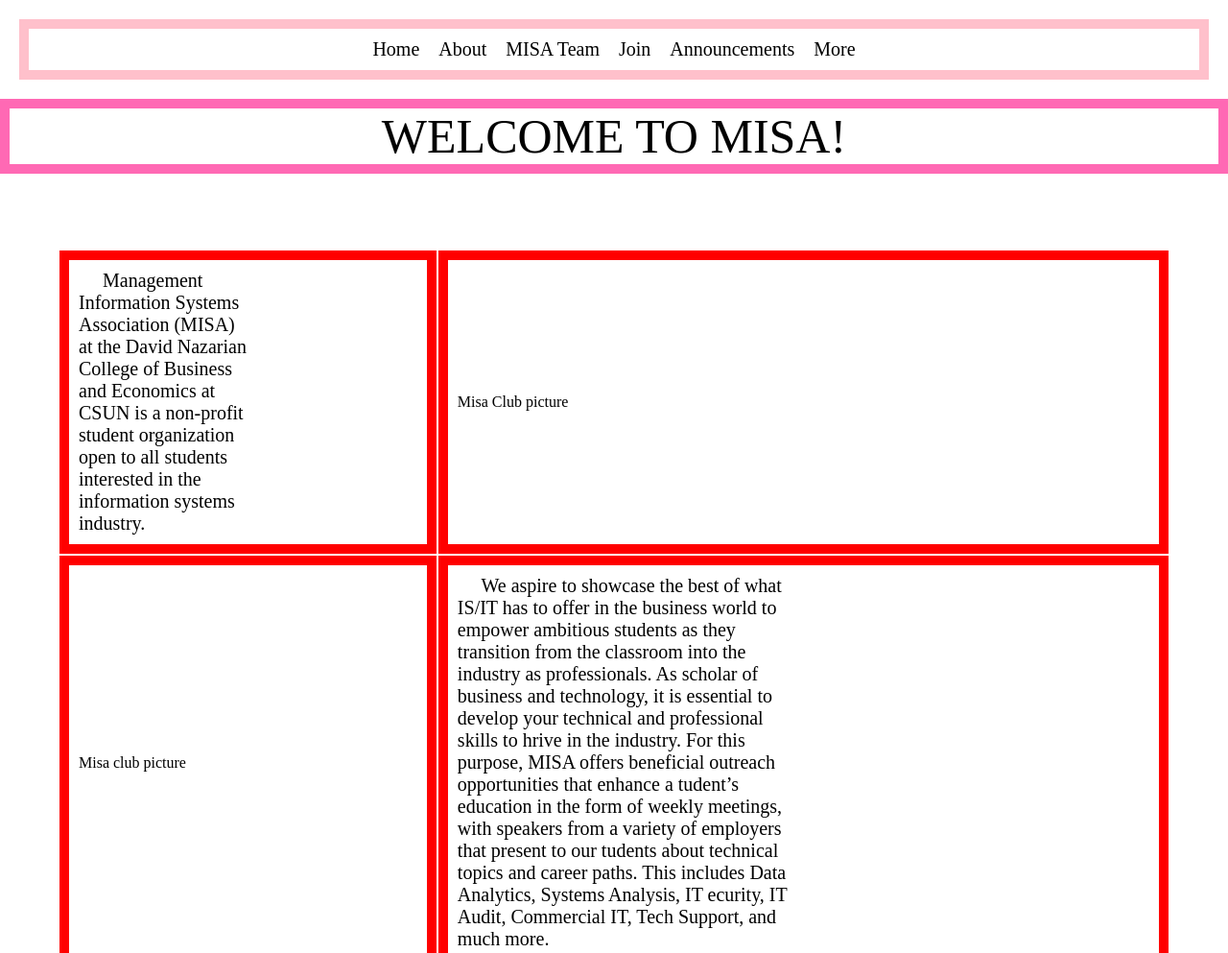
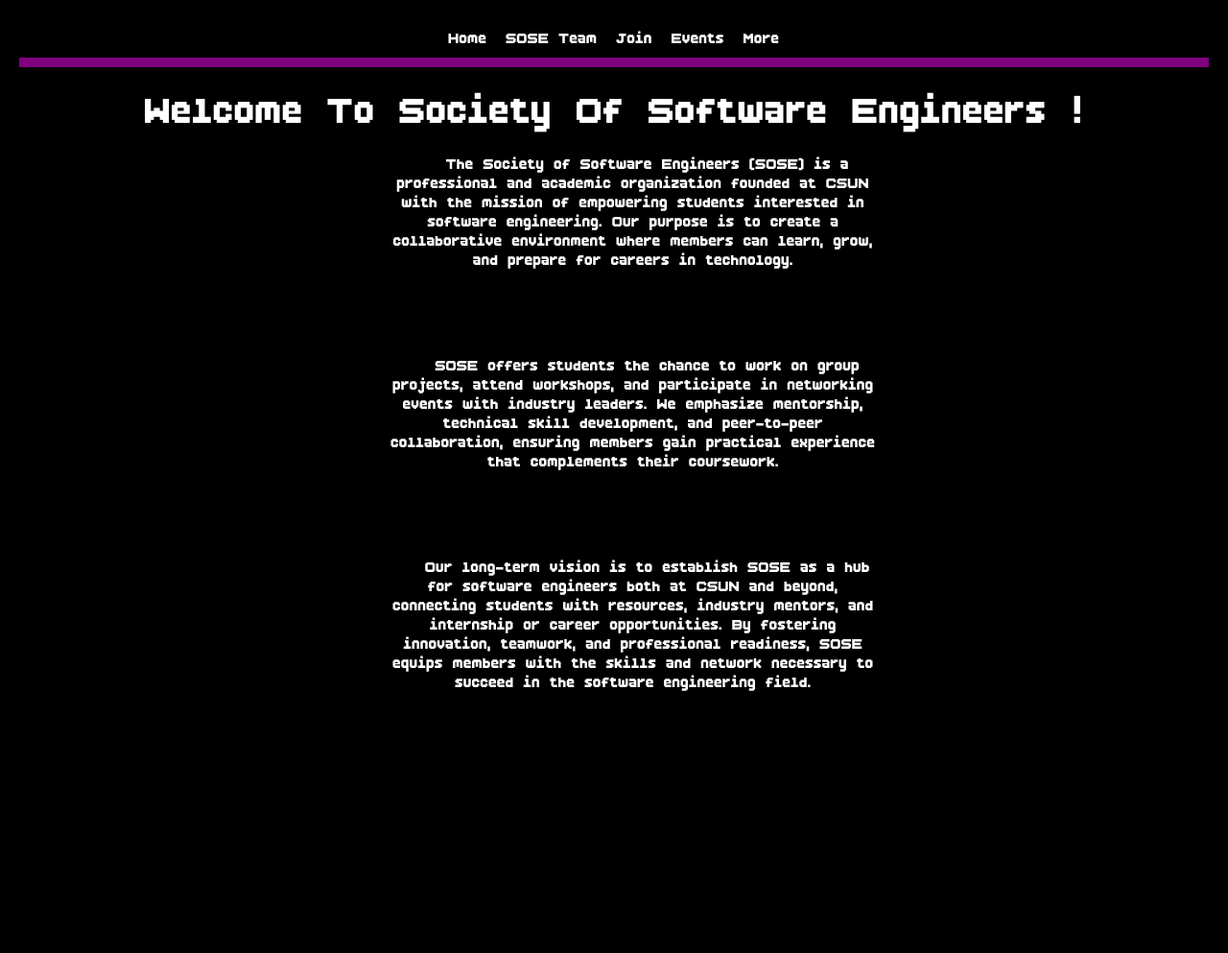
Before and after one commit to Csimmons117/hackathon-sose-2025, a plain HTML site: page index.html in a window 1280 px wide. Shown: the top 993 px of the page at 96% size. After the commit the page ends 807 px from the top, so only its background shows below. Drawn offline with Linux system fonts and the light colour scheme.

Commit message:
removing misa from html files

```diff
--- a/index.css
+++ b/index.css
@@ -1,56 +1,128 @@
 *{
 	margin: 0px;
 	padding: 0px;
+	background-color: black;
+	color: white;
 }
 /*Start of nav*/
 nav{
 	font-size: 20px;
 	margin: 20px;
-	border: 10px, pink, solid;
+	border-bottom: 10px solid purple;
 	text-align: center;
 
 
 }
 nav ul{
+color: white;
 list-style: none;
 display: inline-flex;
+text-align: center;
 
 
 }
 nav li{
+	color: white;
 	padding: 10px;
+
 
 }
 a{
 	text-decoration: none;
-	color: black;
+	color: white;
+
 }
 
 /*End of nav*/
-table{
-
-	margin: 60px;
-
+nav a:hover {
+	color:purple;
 }
 
-td{
-	border: red, 10px, solid;
-	padding: 10px;
 
+.dropdown {
+    position: relative; /* Essential: Positions the dropdown content relative to this item */
+    display: inline-block;
 }
+
+/* 2. Style and hide the dropdown content */
+.dropdown-content {
+    /* Positioning */
+    display: none; /* Crucial: Hides the list by default */
+    position: absolute; /* Essential: Takes the list out of the normal flow */
+    top: 100%; /* Positions the list immediately below the 'More' link */
+    left: 0;
+
+    /* Appearance */
+    min-width: 160px; /* Ensures sufficient width */
+    background-color: black; /* Choose a suitable background color */
+    box-shadow: 0px 8px 16px 0px rgba(0,0,0,0.2);
+    z-index: 1; /* Ensures the dropdown appears on top of other content */
+
+    /* Inner link styling (optional but recommended) */
+    list-style-type: none;
+    padding: 0;
+}
+
+/* 3. Style the links within the dropdown */
+.dropdown-content li {
+    float: none; /* Resets the horizontal float to stack items vertically */
+    padding: 12px 16px;
+    display: block;
+    text-align: left;
+}
+
+/* 4. Display the dropdown on hover */
+.dropdown:hover .dropdown-content {
+    display: block; /* The critical step: makes the hidden content visible on hover */
+}
+
+/* Optional: Add hover effect for the dropdown links */
+.dropdown-content li:hover {
+    background-color:black;
+}
+
+
 .test{
 	border: red,10px,solid;
 }
 .helloworld{
-	border: hotpink, 10px, solid ;
+	/* border: hotpink, 10px, solid ; */
 	font-size: 50px;
 	text-align: center;
 }
+/* PIXEL ART START - Dont you dare touch this!!!! */
+@font-face {
+  font-family: 'BoldPixels';
+  src: url('boldpixels/BoldPixels.ttf') format('truetype'),
+       url('boldpixels/BoldPixels.otf') format('opentype');
+  font-weight: normal;
+  font-style: normal;
+}
+
+body {
+  font-family: 'BoldPixels', monospace;
+  background-color: black;
+  color: purple;
+}
+
+h1, h2, nav {
+  font-family: 'BoldPixels', monospace;
+}
+/* PIXEL ART END */
+
+
+
 .welcome{
-	padding-left: auto;
-	padding-right: auto;
+	margin-left: 30%;
+	margin-right: 30%;
 	font-size: 20px;
-	width: 50%;
+	width: 40%;
+	float: none;
+	padding: 20px;
+	margin-bottom: 50px;
+	text-align: center;
+	justify-content: center;
+
 
 }
 
--- a/index.html
+++ b/index.html
@@ -1,67 +1,54 @@
 <! DOCTYPE html>
 	<html>
 	<head>
-		<title>MISA TEST</title>
+		<title>SOSE | Society Of Software Engineers</title>
 		<link rel="stylesheet" type="text/css" href="./index.css">
 	</head>
 
 	<nav>
     <ul>
-			<li>Home</li>
-			<li><a href="">About</li>
-			<li><a href="./folders/misaTeam.html">MISA Team</a></li>
-			<li><a href="./folders/misaJoin.html">Join</a></li>
-			<li> <a href="./folders/misaAnnouncements.html">Announcements</a></li>
-			<li>More</li>
+        <li><a href="./index.html">Home</a></li>
+        <li><a href="./folders/soseTeam.html">SOSE Team</a></li>
+        <li><a href="./folders/soseJoin.html">Join</a></li>
+        <li> <a href="./folders/soseEvents.html">Events</a></li>
+        <!-- Come back to this later -->
+        <li class="dropdown">
+            <a href="#" class="dropbtn">More</a> <ul class="dropdown-content">
+                <li><a href="#">Tutoring</a></li>
+                <li><a href="#">Projects</a></li>
+                <li><a href="#">Merch</a></li>
+                <li><a href="#">Other</a></li>
+            </ul>
+        </li>
         </ul>
 </nav>
+
 
 
 	<body>
 
 		<div class="helloworld">
-			WELCOME TO MISA!
+			Welcome To Society Of Software Engineers !
 		</div>
 
 
 
 			<table>
-				<tr>
-					<td>
-					<div class ="welcome">
-					&emsp; Management Information Systems Association (MISA) at the David Nazarian College 	of Business and
-					Economics at CSUN is a non-profit student organization open to all students interested 	in the information
-					systems industry.
+
+            <div class="welcome">
+                &emsp; The Society of Software Engineers (SOSE) is a professional and academic organization founded at CSUN with the mission of empowering students interested in software engineering. Our purpose is to create a collaborative environment where members can learn, grow, and prepare for careers in technology.
             </div>
-					</td>
-					<td>Misa Club picture</td>
-				</tr>
-				<br>
-				<tr>
-					<td>Misa club picture</td>
-					<td>
-					<div class ="welcome">
-					&emsp; We aspire to showcase the best of what IS/IT has to offer in the business world 	to empower ambitious
-					students as they transition from the classroom into the industry as professionals. As  	scholar of business
-					and technology, it is essential to develop your technical and professional skills to 	hrive in the industry.
-					For this purpose, MISA offers beneficial outreach opportunities that enhance a tudent’s 	education in the
-					form of weekly meetings, with speakers from a variety of employers that present to our 	tudents about
-					technical topics and career paths. This includes Data Analytics, Systems Analysis, IT 	ecurity, IT Audit,
-					Commercial IT, Tech Support, and much more.
+
+
+
+            <div class="welcome">
+                &emsp; SOSE offers students the chance to work on group projects, attend workshops, and participate in networking events with industry leaders. We emphasize mentorship, technical skill development, and peer-to-peer collaboration, ensuring members gain practical experience that complements their coursework.
             </div>
-					</td>
-				</tr>
-				<tr>
-					<td>
-					<div class ="welcome">
-					&emsp; MISA would like to thank our dedicated faculty and staff for supporting our 	ideas and values. We
-					sincerely hope that our prospective members become part of our organization and thrive! 	We welcome you
-					to our weekly meetings and events specifically catered to our students!
+
+            <div class="welcome">
+                &emsp; Our long-term vision is to establish SOSE as a hub for software engineers both at CSUN and beyond, connecting students with resources, industry mentors, and internship or career opportunities. By fostering innovation, teamwork, and professional readiness, SOSE equips members with the skills and network necessary to succeed in the software engineering field.
             </div>
-					</td>
-					<td>Misa club picture</td>
-				</tr>
-			</table>
+
 				<br>
 	</body>
 
```
Also changed, not shown: boldpixels/BoldPixels.otf (added), boldpixels/BoldPixels.ttf (added), boldpixels/boldpixelsx1.png (added), boldpixels/boldpixelsx3.png (added), boldpixels/license.txt (added). Lines whose indentation alone changed are shown as unchanged.
